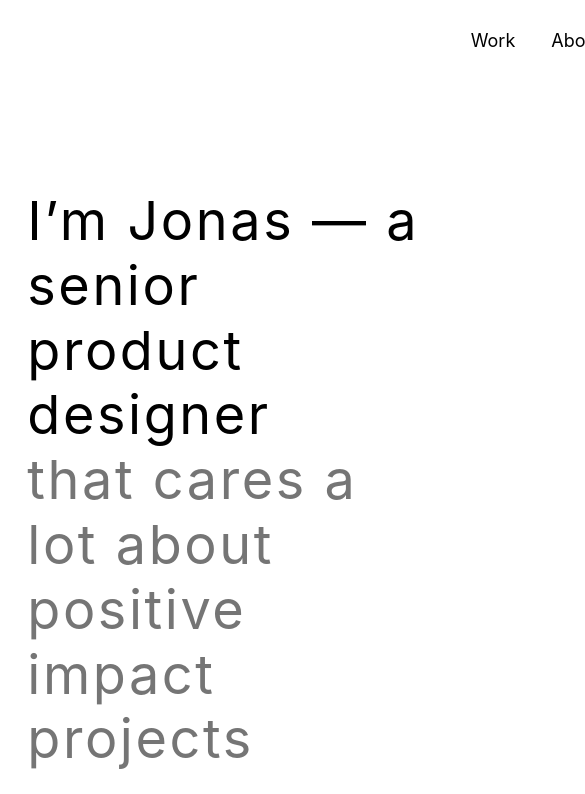
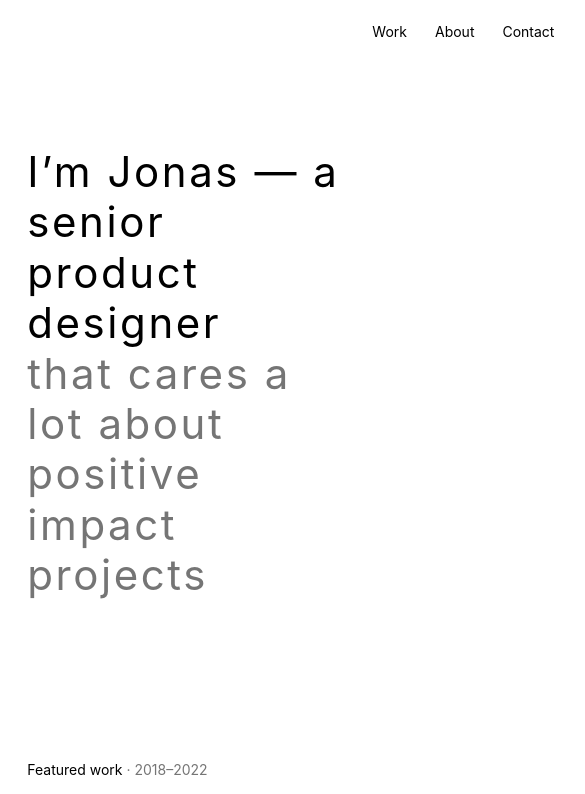
Before and after one commit to kinokorain/portfolio-page-practice, a React (Vite) app: page / in a window 390 px wide. Shown: the top 794 px of the page, 585 px wide, since content can reach past the window. Built offline with nearby package versions, Linux system fonts and the light colour scheme.

Commit message:
added adaptivity

```diff
--- a/src/App.css
+++ b/src/App.css
@@ -56,6 +56,7 @@
 .intro {
     margin-top: 0;
     min-height: 80vh;
+    margin-bottom: 5em;
 }
 
 .intro-para {
@@ -137,9 +138,10 @@
 
 .image {
     margin-top: 10em;
-    height: 74%;
+    min-height: 74%;
     overflow-y: hidden;
     padding-inline: 0;
+    margin-bottom: 5em;
 }
 
 /* Experience  */
@@ -166,6 +168,7 @@
     display: flex;
     margin-top: 13em;
     gap: 5%;
+    margin-bottom: 5em;
 }
 
 .services-section > * {
--- a/src/index.css
+++ b/src/index.css
@@ -11,6 +11,18 @@
     text-rendering: optimizeLegibility;
     -webkit-font-smoothing: antialiased;
     -moz-osx-font-smoothing: grayscale;
+}
+
+@media only screen and (max-width: 1200px) {
+    :root {
+        font-size: 16px;
+    }
+}
+
+@media only screen and (max-width: 970px) {
+    :root {
+        font-size: 14px;
+    }
 }
 
 h1,
```
